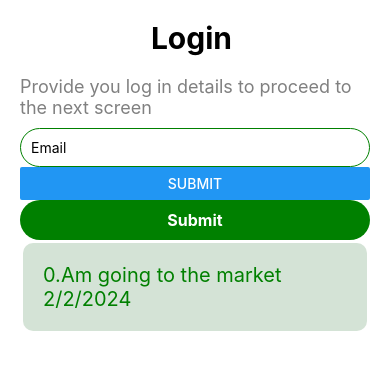
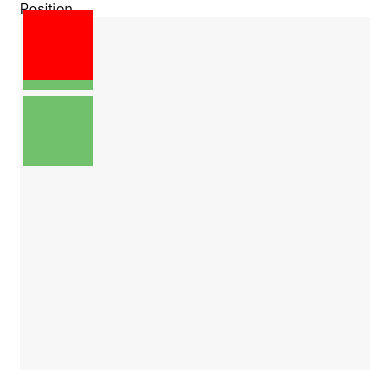
Before and after one commit to miracle081/Todo-App, a React Native app: screen / in a window 390 px wide. Shown: the top 370 px of the page. Built offline with nearby package versions, Linux system fonts and the light colour scheme.

Commit message:
New commit

```diff
--- a/App.js
+++ b/App.js
@@ -1,11 +1,11 @@
 import { View, } from 'react-native';
-import { Login } from './Screens/Login';
+import { Position } from './Screens/Position';
 
 
 export default function App() {
   return (
     <View style={{ flex: 1 }}>
-      <Login />
+      <Position />
     </View>
   );
 }
--- a/Screens/Position.js
+++ b/Screens/Position.js
@@ -1,15 +1,16 @@
-import { SafeAreaView, StatusBar, StyleSheet, Text, View } from 'react-native'
+import { Dimensions, SafeAreaView, StatusBar, StyleSheet, Text, View } from 'react-native'
 import React from 'react'
 
 export function Position() {
+    console.log(Dimensions.get("screen").height);
     return (
         <SafeAreaView style={{ flex: 1 }}>
             <View style={styles.container}>
                 <Text>Position</Text>
                 <View style={styles.parent}>
                     <View style={styles.box}></View>
+                    <View style={[styles.box, { backgroundColor: "red", display: "flex", position: "absolute", top: -10 }]}></View>
                     <View style={styles.box}></View>
-                    <View style={[styles.box, { backgroundColor: "orange", position: "absolute", bottom: 0, zIndex: -4, left: 40 }]}></View>
                 </View>
             </View>
         </SafeAreaView>
@@ -23,19 +24,19 @@ const styles = StyleSheet.create({
         paddingHorizontal: 20,
     },
     parent: {
+        // flexDirection: 'row',
+        // justifyContent: "center",
+        // alignItems: "center",
+        backgroundColor: "#00000007",
+        // height: "100%",
         flex: 1,
-        backgroundColor: "#71c06b50",
-        // flexDirection: "row",
-        // flexWrap: "wrap"
-        // justifyContent: "center",
-        // alignItems: "center"
-        display: "flex"
-
+        position: "relative"
     },
     box: {
         width: 70,
         height: 70,
         backgroundColor: "#71c06b",
-        margin: 3
+        margin: 3,
+        // flex: 1
     }
 })
```
